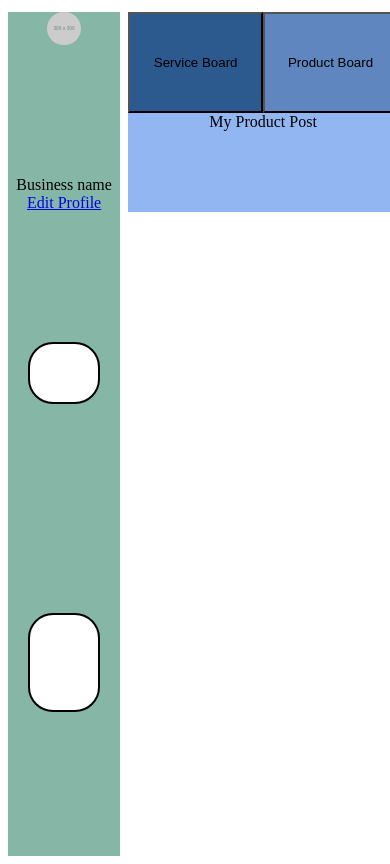
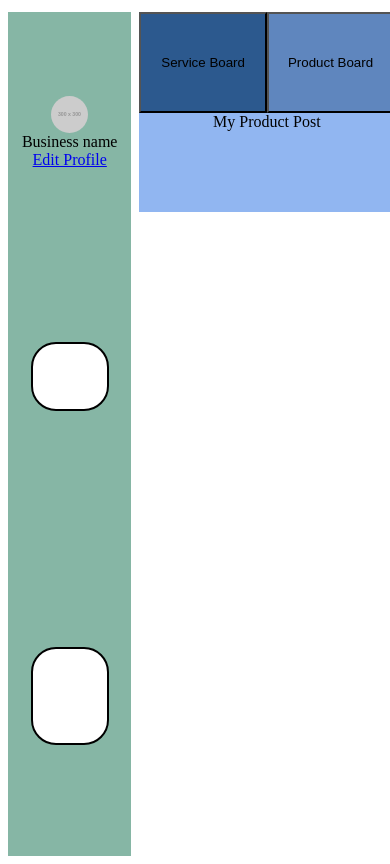
Before and after one commit to mbabey/2800-202210-BBY12, a plain HTML site: page views/profile.html in a window 390 px wide. Drawn offline with Linux system fonts and the light colour scheme; placeholder pictures from the web are drawn by us.

Commit message:
created media query for profile page

```diff
--- a/styles/profile.css
+++ b/styles/profile.css
@@ -1,6 +1,9 @@
+
+
 body{
     margin-top: 3%;
 }
+
 main {
     display: grid;
     height: 100vh;
@@ -19,8 +22,9 @@ main {
     grid-template-rows: repeat(10%, 10);
 }
 
-.profile-picture {
-    grid-row: 1 / span 2;
+.profile-head {
+    grid-row: 1 / span 3;
+    text-align: center;
 }
 
 .profile-picture > img {
@@ -32,10 +36,7 @@ main {
     width: 30%;
 }
 
-.profile-head {
-    grid-row: 3 / span 1;
-    text-align: center;
-}
+
 
 .profile-info-container {
     background-color: white;
@@ -77,7 +78,7 @@ main {
     grid-row: 1 / span 1;
 }
 
-.product-board-tab {
+.product-post-tab {
     background-color: #5F86BE;
     grid-column: 2 / span 1;
     grid-row: 1 / span 1;
@@ -101,6 +102,51 @@ main {
     grid-row: 3 / span 8;
 }
 
+
 @media only screen and (max-width: 500px) {
 
+    main{
+        display: grid;
+        grid-template-columns: 33% 33% 33%;
+        grid-template-rows: repeat(1fr, 9);
+    }
+
+    .service-board-tab{
+        background-color: #2C598E;
+        grid-column: 1 / span 1;
+        grid-row: 1 / span 1;
+    }
+
+    .product-post-tab{
+        background-color: #5F86BE;
+        grid-column: 2 / span 1;
+        grid-row: 1 / span 1;
+    }
+
+    .profile-tab{
+        background-color: #588676;
+        grid-column: 3 / span 1;
+        grid-row: 1 / span 1;
+    }
+
+    .profile-head{
+        background-color: #86B6A5;
+        grid-column: 1 / span 3;
+        grid-row: 2 / span 2;
+    }
+
+    .profile-info-container{
+        grid-column: 1 / span 3;
+        grid-row: 3 / span 3;
+
+        border: 2px solid;
+    }
+
+    .profile-description{
+        grid-column: 1 / span 3;
+        grid-row: 6 / span 3;
+
+        border: 2px solid;
+    }
+
 }
--- a/views/profile.html
+++ b/views/profile.html
@@ -15,8 +15,9 @@
   <main>
 
     <div class="left-profile">
-      <div class="profile-picture"><img src="https://dummyimage.com/300x300/000/fff" alt="placeholder image"></div>
+
       <div class="profile-head">
+        <div class="profile-picture"><img src="https://dummyimage.com/300x300/000/fff" alt="placeholder image"></div>
         <div class="profile-name">Business name</div>
         <div class="edit-profile"><a href="#">Edit Profile</a></div>
       </div>
@@ -30,7 +31,7 @@
 
     <div class="right-post">
       <button type="button" class="service-board-tab">Service Board</button>
-      <button type="button" class="product-board-tab">Product Board</button>
+      <button type="button" class="product-post-tab">Product Board</button>
       <!--hide in the desktop view-->
       <button type="button" class="profile-tab">Profile</button>
       <div class="my-post">My Product Post</div>
```
